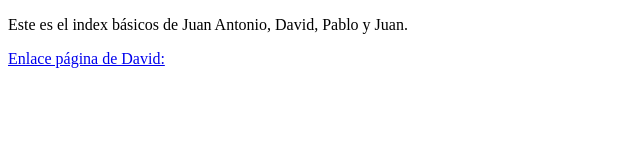
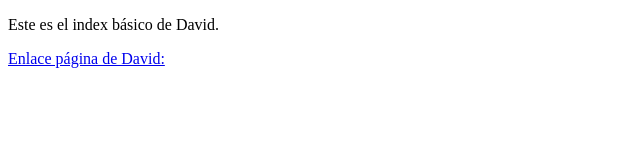
Before and after one commit to jp022/TrabajoDeEquipo, a plain HTML site: page INDEX.html in a window 1280 px wide. Shown: the whole page, without its empty margins (0-640 px from the left). Drawn offline with Linux system fonts and the light colour scheme.

Commit message:
Update INDEX.html

```diff
--- a/INDEX.html
+++ b/INDEX.html
@@ -5,7 +5,7 @@
     </head>
     <body>
         <p>
-            Este es el index básicos de Juan Antonio, David, Pablo y Juan.
+            Este es el index básico de David.
         </p>
         <a href="DavidRodriguezBarneto.html">Enlace página de David: </a>
     </body>
```
